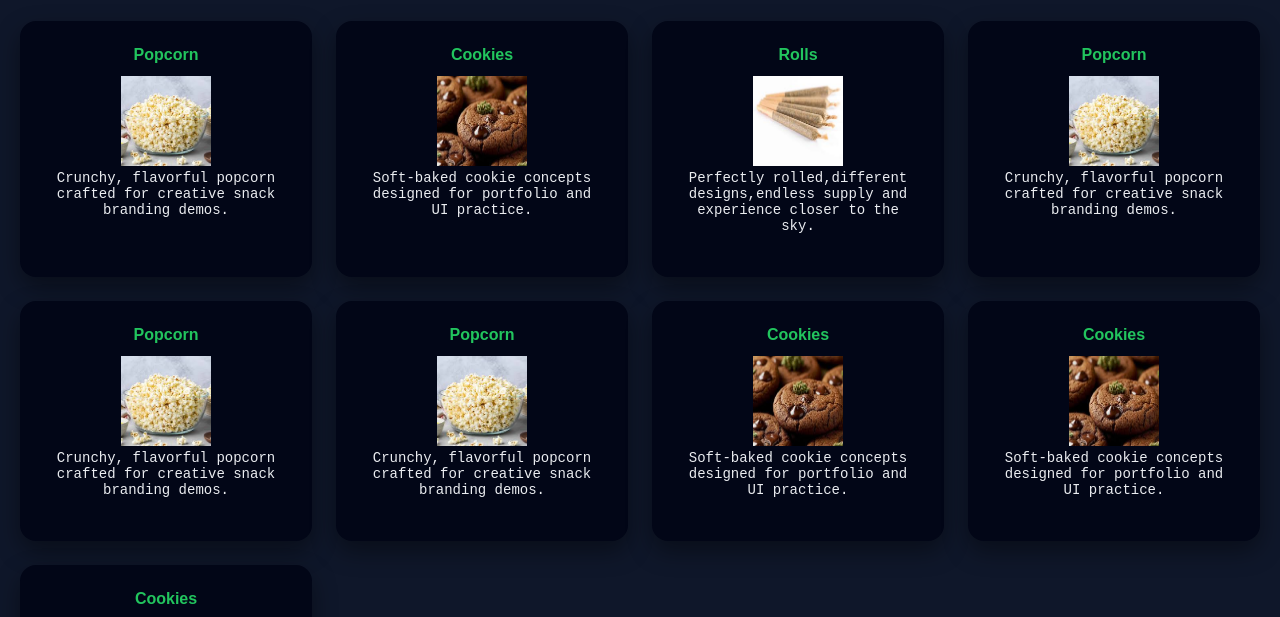
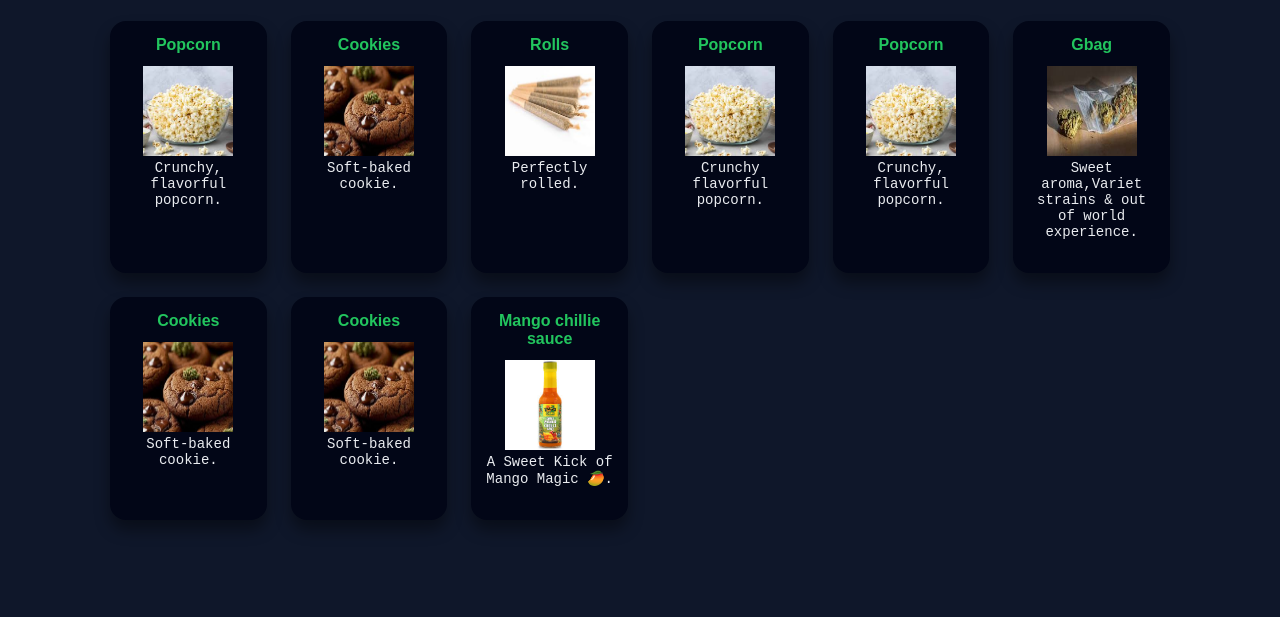
Before and after one commit to kevinmwamburi6-MCH33/ZOOM-WEBSITE, a website: page products.html in a window 1280 px wide. Shown: the part 132-749 px from the top of the page. Drawn offline with Linux system fonts and the light colour scheme.

Commit message:
Add files via upload

```diff
--- a/products.html
+++ b/products.html
@@ -13,17 +13,16 @@
     nav a { color:#e5e7eb; margin-left:16px; text-decoration:none; font-weight:600; }
     nav a:hover { color:#22c55e; }.hero { padding:80px 24px; text-align:center; }
 .hero h2 { font-size:42px; margin-bottom:16px; }
-.hero p { max-width:600px; margin:0 auto 24px; color:#9ca3af; }
-.btn { background:#22c55e; color:#052e16; padding:14px 28px; border-radius:8px; text-decoration:none; font-weight:700; }
+.hero p { max-width:200px; margin:0 auto 24px; color:#9ca3af; }
+.btn { background:#22c55e; color:#052e16; padding:9px 28px; border-radius:8px; font-weight:700;margin-right: 150px;}
 
-section { padding:64px 24px; max-width:3100px; margin:auto; }
+section { padding:64px 24px; max-width:1100px; margin:auto; }
 section h3 { font-size:32px; margin-bottom:24px; text-align:center;text-decoration-color: #22c55e;}
 
-.grid { display:grid; grid-template-columns:repeat(auto-fit,minmax(250px,1fr)); gap:24px; }
-.card { background:#020617; padding:25px; border-radius:16px; box-shadow:0 10px 25px rgba(0,0,0,.4); }
+.grid { display:grid; grid-template-columns:repeat(auto-fit,minmax(150px,1fr)); gap:24px; }
+.card { background:#020617; padding:15px; border-radius:16px; box-shadow:0 10px 15px rgba(0,0,0,.4); }
 .card h4 { margin-bottom:12px; color:#22c55e; }
 .card p { color:#eaecf0; font-size:14px;font-family: 'Courier New', Courier, monospace; }
-
 footer { text-align:center;color:#6b7280; border-top:1px solid #020617; }
 
   </style>
@@ -37,43 +36,47 @@ footer { text-align:center;color:#6b7280; border-top:1px solid #020617; }
   <div class="grid">
     <div class="card">
       <h4>Popcorn</h4>
-      <p><img src="popcorn.jpg" alt="Placeholder alt="Centered Image" Image" width="90" height="90"><br>Crunchy, flavorful popcorn crafted for creative snack branding demos.</p></br>
+    <p><img src="popcorn.jpg" alt="Placeholder alt="Centered Image" Image" width="90" height="90"><br>Crunchy, flavorful popcorn.</p></br>
     </div>
     <div class="card">
       <h4>Cookies</h4>
-      <p><img src="cookies.jpg" alt="Placeholder alt="Centered Image" Image" width="90" height="90"><br>Soft-baked cookie concepts designed for portfolio and UI practice.</p></br>
+      <p><img src="cookies.jpg" alt="Placeholder alt="Centered Image" Image" width="90" height="90"><br>Soft-baked cookie.</p></br>
     </div>
     <div class="card">
       <h4>Rolls</h4>
-      <p><img src="blunts.jpg" alt="Placeholder alt="Centered Image" Image" width="90" height="90"><br>Perfectly rolled,different designs,endless supply and experience closer to the sky.</p></br>
+      <p><img src="blunts.jpg" alt="Placeholder alt="Centered Image" Image" width="90" height="90"><br>Perfectly rolled.</p></br>
     </div>
     <div class="card">
       <h4>Popcorn</h4>
-      <p><img src="popcorn.jpg" alt="Placeholder alt="Centered Image" Image" width="90" height="90"><br>Crunchy, flavorful popcorn crafted for creative snack branding demos.</p></br>
+      <p><img src="popcorn.jpg" alt="Placeholder alt="Centered Image" Image" width="90" height="90"><br>Crunchy flavorful popcorn.</p></br>
     </div>
     <div class="card">
       <h4>Popcorn</h4>
-      <p><img src="popcorn.jpg" alt="Placeholder alt="Centered Image" Image" width="90" height="90"><br>Crunchy, flavorful popcorn crafted for creative snack branding demos.</p></br>
+      <p><img src="popcorn.jpg" alt="Placeholder alt="Centered Image" Image" width="90" height="90"><br>Crunchy, flavorful popcorn.</p></br>
     </div>
     <div class="card">
-      <h4>Popcorn</h4>
-      <p><img src="popcorn.jpg" alt="Placeholder alt="Centered Image" Image" width="90" height="90"><br>Crunchy, flavorful popcorn crafted for creative snack branding demos.</p></br>
+      <h4>Gbag</h4>
+      <p><img src="Gbag.jpg" alt="Placeholder alt="Centered Image" Image" width="90" height="90"><br>Sweet aroma,Variet strains & out of world experience.</p></br>
     </div>
      <div class="card">
       <h4>Cookies</h4>
-      <p><img src="cookies.jpg" alt="Placeholder alt="Centered Image" Image" width="90" height="90"><br>Soft-baked cookie concepts designed for portfolio and UI practice.</p></br>
+      <p><img src="cookies.jpg" alt="Placeholder alt="Centered Image" Image" width="90" height="90"><br>Soft-baked cookie.</p></br>
     </div>
     <div class="card">
       <h4>Cookies</h4>
-      <p><img src="cookies.jpg" alt="Placeholder alt="Centered Image" Image" width="90" height="90"><br>Soft-baked cookie concepts designed for portfolio and UI practice.</p></br>
+      <p><img src="cookies.jpg" alt="Placeholder alt="Centered Image" Image" width="90" height="90"><br>Soft-baked cookie.</p></br>
     </div>
     <div class="card">
-      <h4>Cookies</h4>
-      <p><img src="cookies.jpg" alt="Placeholder alt="Centered Image" Image" width="90" height="90"><br>Soft-baked cookie concepts designed for portfolio and UI practice.</p></br>
+      <h4>Mango chillie sauce</h4>
+      <p><img src="mango chillie.jpg" alt="Placeholder alt="Centered Image" Image" width="90" height="90"><br>A Sweet Kick of Mango Magic 🥭.</p></br>
     </div>
   </body>
     </section>
-  <footer>
+   <section>
+<a class="btn" href="products2.html">NEXT</a>
+   </section>
+
+    <footer>
     <p>
       Other products are in manufacturing and packaging process ,so,it would be nice if you just hung in there.
   Anay concern about the currentt products, you know the button to press!
```
